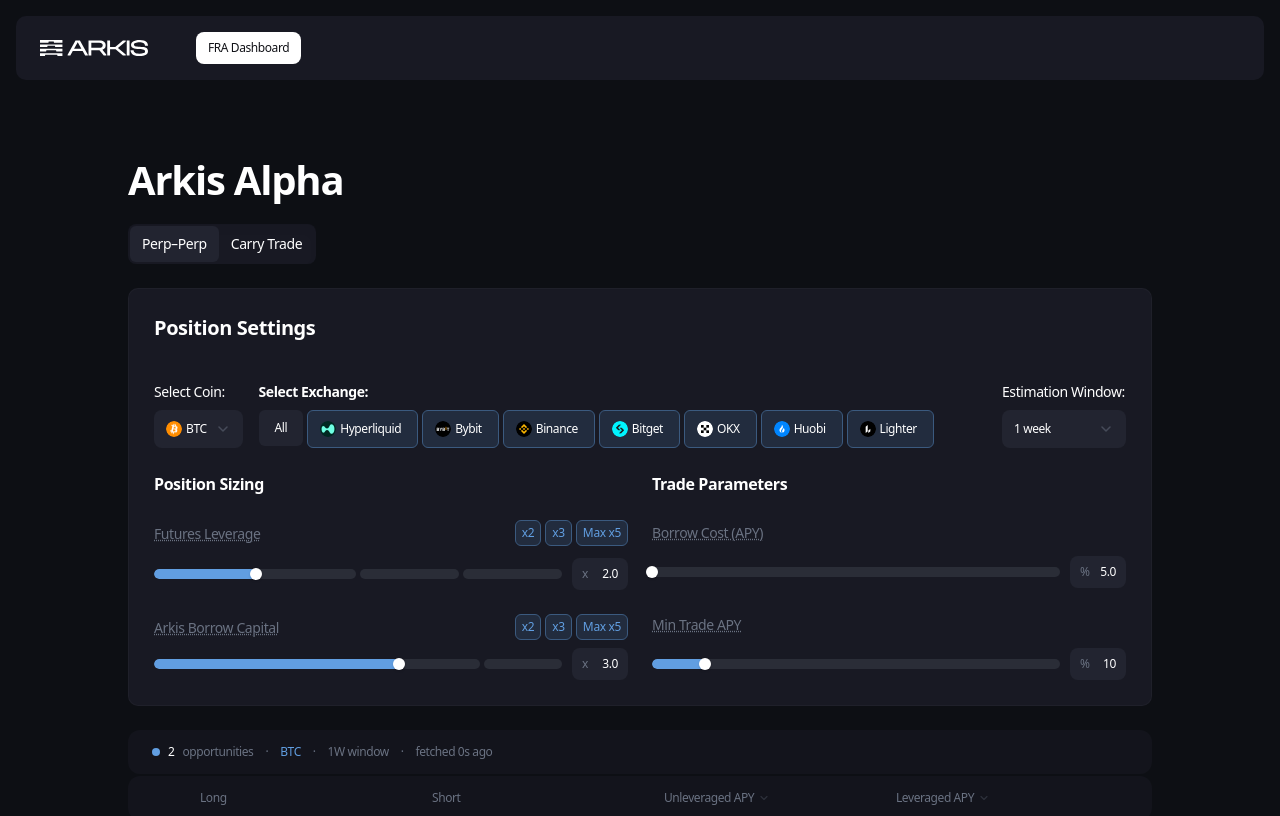
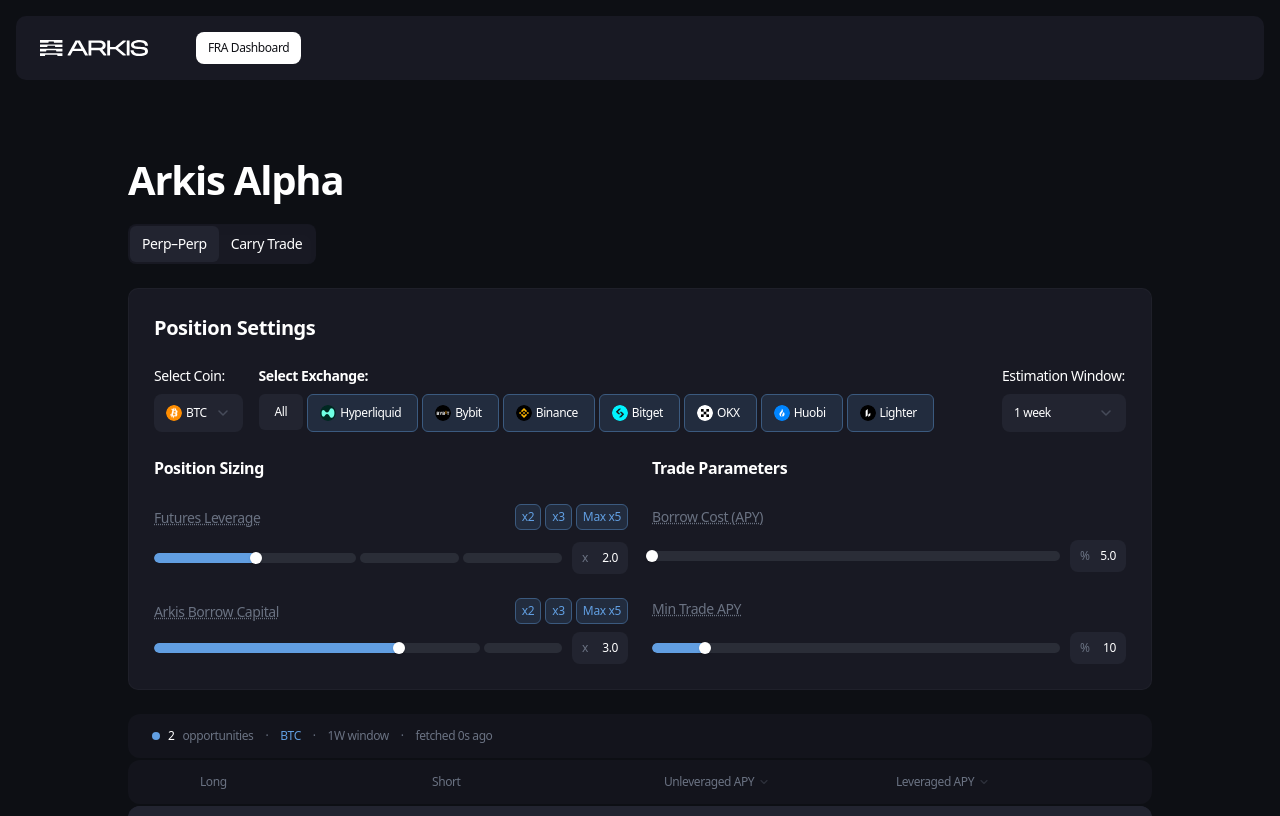
Before and after one commit to zubar7/Arkis-Alpha, a Next.js app: page /fra in a window 1280 px wide. Shown: the top 816 px of the page. Built offline with nearby package versions, Linux system fonts and the light colour scheme.

Commit message:
fix: remove unnecessary 16px padding below Position Settings header
Co-Authored-By: Claude Sonnet 4.5 <noreply@anthropic.com>

```diff
--- a/app/fra/components/FilterSection.tsx
+++ b/app/fra/components/FilterSection.tsx
@@ -129,7 +129,7 @@ export default function FilterSection({
     <div className="rounded-[10px] border border-[rgba(255,255,255,0.03)] bg-[#181923] p-[25px]">
       <div className="space-y-[24px]">
         {/* Header */}
-        <div className="pb-[16px]">
+        <div>
           <h2 className="text-[20px] font-semibold text-white tracking-[-0.42px] leading-[28px]">
             Position Settings
           </h2>
```
